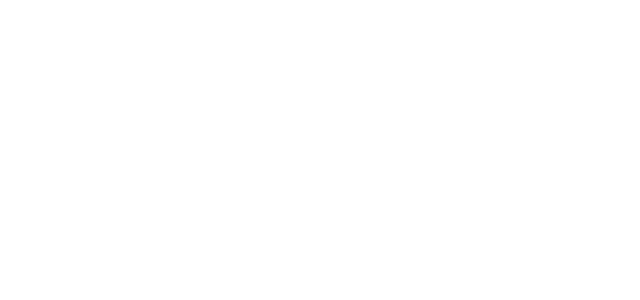
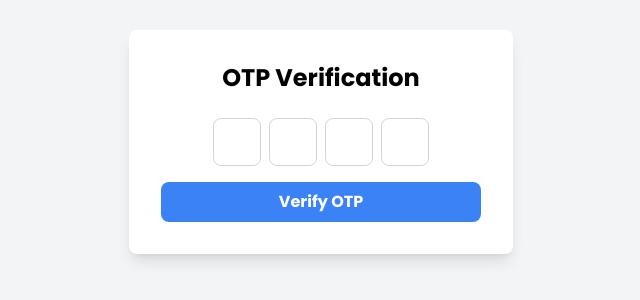
Before and after one commit to devdnyaneshpatil/project, a React (Vite) app in the folder frontend/: page /OTP in a window 1280 px wide. Before the commit this address had no page. Shown: the part 258-558 px from the top of the page, without its empty margins (319-959 px from the left). Built offline with nearby package versions, Linux system fonts and the light colour scheme.

Commit message:
add Toast componet and OTPVerification component

```diff
--- a/frontend/src/App.jsx
+++ b/frontend/src/App.jsx
@@ -2,16 +2,25 @@ import "./App.css"; ///dont remove added for tailwind css
 import { Route, Routes } from "react-router-dom";
 import Account from "./Pages/Account";
 import Appointment from "./Pages/Appointment";
+import SignUpLogin from "./Componets/SignUpLogin";
+import OTPVerification from "./Componets/OTPVerification";
 
 function App() {
   return (
     <div>
       <Routes>
+        <Route path="/OTP" Component={OTPVerification} />
+        <Route path="/Sign-Up" Component={SignUpLogin} />
         <Route path="/my-account" Component={Account} />
-        <Route path="/appointment" Component={Appointment}/>
+        <Route path="/appointment" Component={Appointment} />
       </Routes>
     </div>
   );
 }
 
 export default App;
+
+///-----verify OTP ---page
+///-----signUp
+///-----login
+////-----
--- /dev/null
+++ b/frontend/src/Componets/OTPVerification.jsx
@@ -0,0 +1,73 @@
+import React, { useState } from "react";
+
+const OTPVerification = () => {
+  const [otp, setOtp] = useState(new Array(4).fill(""));
+
+  const handleChange = (element, index) => {
+    if (isNaN(element.value)) return false;
+
+    const newOtp = [...otp];
+    newOtp[index] = element.value;
+    setOtp(newOtp);
+
+    if (element.value && element.nextSibling) {
+      element.nextSibling.focus();
+    }
+  };
+
+  const handleKeyDown = (element, index) => {
+    if (element.key === "Backspace") {
+      const newOtp = [...otp];
+      newOtp[index] = "";
+      setOtp(newOtp);
+
+      // Move to previous input if available
+      if (element.target.previousSibling) {
+        element.target.previousSibling.focus();
+      }
+    }
+  };
+
+  const handleSubmit = (e) => {
+    e.preventDefault();
+    const otpValue = otp.join("");
+    console.log("OTP Entered: ", otpValue);
+    ////need to send call to verify otp
+  };
+
+  return (
+    <div className="flex justify-center items-center min-h-screen bg-gray-100">
+      <div className="bg-white p-8 shadow-lg rounded-lg w-[24rem]">
+        <h2 className="text-2xl font-semibold text-center mb-6">
+          OTP Verification
+        </h2>
+        <form onSubmit={handleSubmit}>
+          <div className="flex justify-center space-x-2 mb-4">
+            {otp.map((data, index) => {
+              return (
+                <input
+                  key={index}
+                  type="text"
+                  maxLength="1"
+                  className="w-12 h-12 text-center border border-gray-300 rounded-lg text-xl focus:outline-none focus:border-blue-500"
+                  value={data}
+                  onChange={(e) => handleChange(e.target, index)}
+                  onKeyDown={(e) => handleKeyDown(e, index)}
+                  onFocus={(e) => e.target.select()}
+                />
+              );
+            })}
+          </div>
+          <button
+            type="submit"
+            className="w-full bg-blue-500 text-white py-2 rounded-lg font-semibold hover:bg-blue-600 transition duration-300"
+          >
+            Verify OTP
+          </button>
+        </form>
+      </div>
+    </div>
+  );
+};
+
+export default OTPVerification;
--- a/frontend/src/Componets/SignUpLogin.jsx
+++ b/frontend/src/Componets/SignUpLogin.jsx
@@ -35,7 +35,7 @@ function SignUpLogin() {
 
   if (componentRender.SignUpLogin) {
     return (
-      <div className="w-[30rem] bg-white p-8 shadow-lg rounded-lg centre margin-auto pb-20 mt-24 relative">
+      <div className="w-[30rem] bg-white p-8 shadow-lg rounded-lg mx-auto text-center pb-20 mt-24 relative">
         <div className="flex justify-between mb-6 ">
           <img
             src="https://d4u5qzkfpc9yt.cloudfront.net/ss_logo_01.png"
@@ -68,7 +68,9 @@ function SignUpLogin() {
           </h4>
         </div>
         <div className="mb-4">
-          <span className="block text-sm font-medium text-gray-600">Email</span>
+          <span className="block text-sm font-medium text-left text-gray-600">
+            Email
+          </span>
           <input
             onChange={(e) => {
               HandalChnage(e);
--- /dev/null
+++ b/frontend/src/Componets/Toast.jsx
@@ -0,0 +1,67 @@
+import React from "react";
+import { useState, useEffect } from "react";
+
+const Toast = ({ message, type = "success", duration = 3000, onClose }) => {
+  const [show, setShow] = useState(true);
+
+  useEffect(() => {
+    const timer = setTimeout(() => {
+      setShow(false);
+      if (onClose) onClose();
+    }, duration);
+
+    return () => clearTimeout(timer);
+  }, [duration, onClose]);
+
+  if (!show) return null;
+
+  const toastStyles = {
+    success: "bg-green-500 text-white",
+    error: "bg-red-500 text-white",
+    warning: "bg-yellow-500 text-white",
+    info: "bg-blue-500 text-white",
+  };
+
+  //   const [showToast, setShowToast] = useState(false);
+
+  //   const handleShowToast = () => {
+  //     setShowToast(true);
+  //   };
+
+  //   <div className="p-8">
+  //       <button
+  //         onClick={handleShowToast}
+  //         className="bg-blue-500 text-white px-4 py-2 rounded-lg"
+  //       >
+  //         Show Toast
+  //       </button>
+
+  //       {showToast && (
+  //         <Toast
+  //           message="This is a success message!"
+  //           type="success"
+  //           duration={3000}
+  //           onClose={() => setShowToast(false)}
+  //         />
+  //       )}
+  //     </div>
+
+  return (
+    <div
+      className={`fixed top-4 left-1/2 transform -translate-x-1/2 max-w-xs p-4 rounded-lg shadow-lg flex items-center ${toastStyles[type]} animate-slide-in`}
+    >
+      <div className="text-sm font-medium">{message}</div>
+      <button
+        onClick={() => {
+          setShow(false);
+          if (onClose) onClose();
+        }}
+        className="ml-4 text-white hover:text-gray-200 focus:outline-none"
+      >
+        &times;
+      </button>
+    </div>
+  );
+};
+
+export default Toast;
--- a/frontend/tailwind.config.js
+++ b/frontend/tailwind.config.js
@@ -5,6 +5,12 @@ export default {
   ],
   theme: {
     extend: {
+      // keyframes :{
+      //   slideIn:{
+      //     '0%': { transform: 'translateX(100%)', opacity: 0 },
+      //     '100%': { transform: 'translateX(0)', opacity: 1 },
+      //   },
+      // },
       fontFamily: {
         sans: ['Poppins', 'sans-serif'], // Applying Poppins as the default sans font
       },
```
